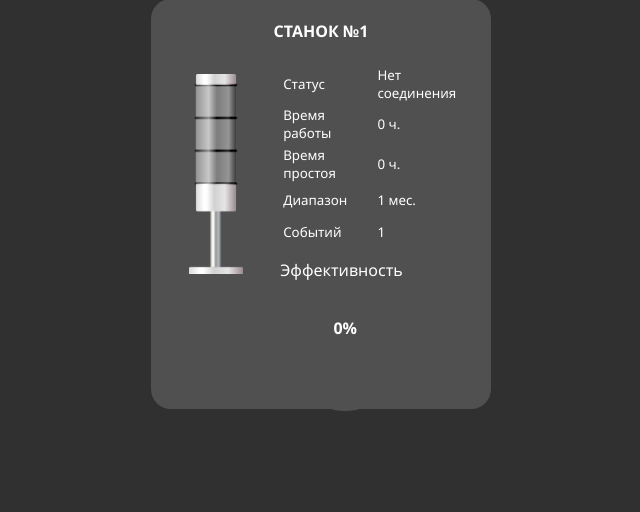
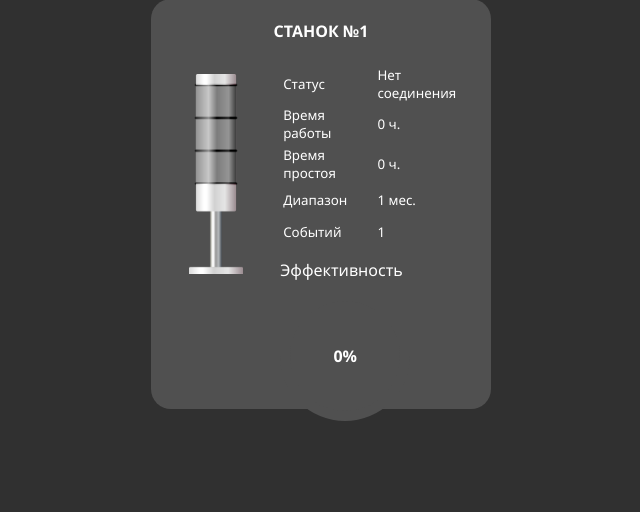
Before and after one commit to AlexTheMaggot/tuft_lac, a Django app: page / in a window 1280 px wide. Shown: the part 34-546 px from the top of the page, without its empty margins (319-959 px from the left). Run offline with Django 5.2, Linux system fonts and the light colour scheme; tables that the repository leaves empty hold one stand-in row (values such as "Sample post"); parts of the project's set-up code (start-up, migrations or seed data) failed here and were passed over.

Commit message:
- add radial chart

```diff
--- a/tuft_lac/mainapp/static/css/style.css
+++ b/tuft_lac/mainapp/static/css/style.css
@@ -79,10 +79,10 @@ p {
 	background: #57BAEA;
     width: 128px;
     height: 64px;
-    border-radius: 100px 100px 0 0;
-    transform-origin: bottom center;
+    border-radius: 0 0 100px 100px;
+    transform-origin: top center;
     position: absolute;
-    top: 1px;
+    bottom: 1px;
     left: 1px;
 }
 
@@ -94,14 +94,17 @@ p {
     top: 10px;
     left: 10px;
     border-radius: 100px;
+	display: flex;
+	justify-content: center;
+	align-items: center;
 }
 
 .chart__clear {
     background: #505050;
     width: 130px;
     height: 65px;
-    border-radius: 100px 100px 0 0;
-    transform-origin: bottom center;
+    border-radius: 0 0 100px 100px;
+    transform-origin: top center;
     position: absolute;
-    top: 0;
+    bottom: 0;
 }
```
